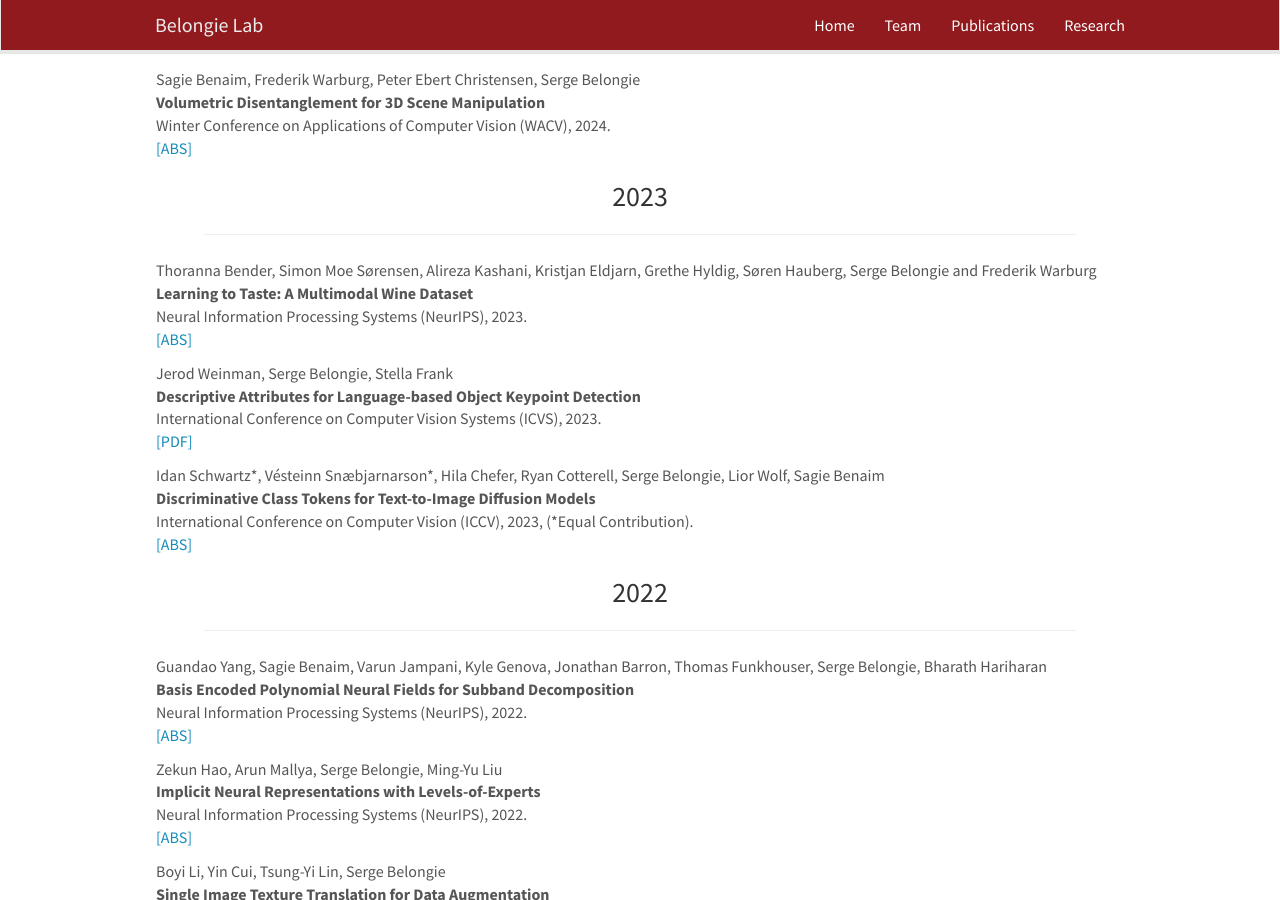
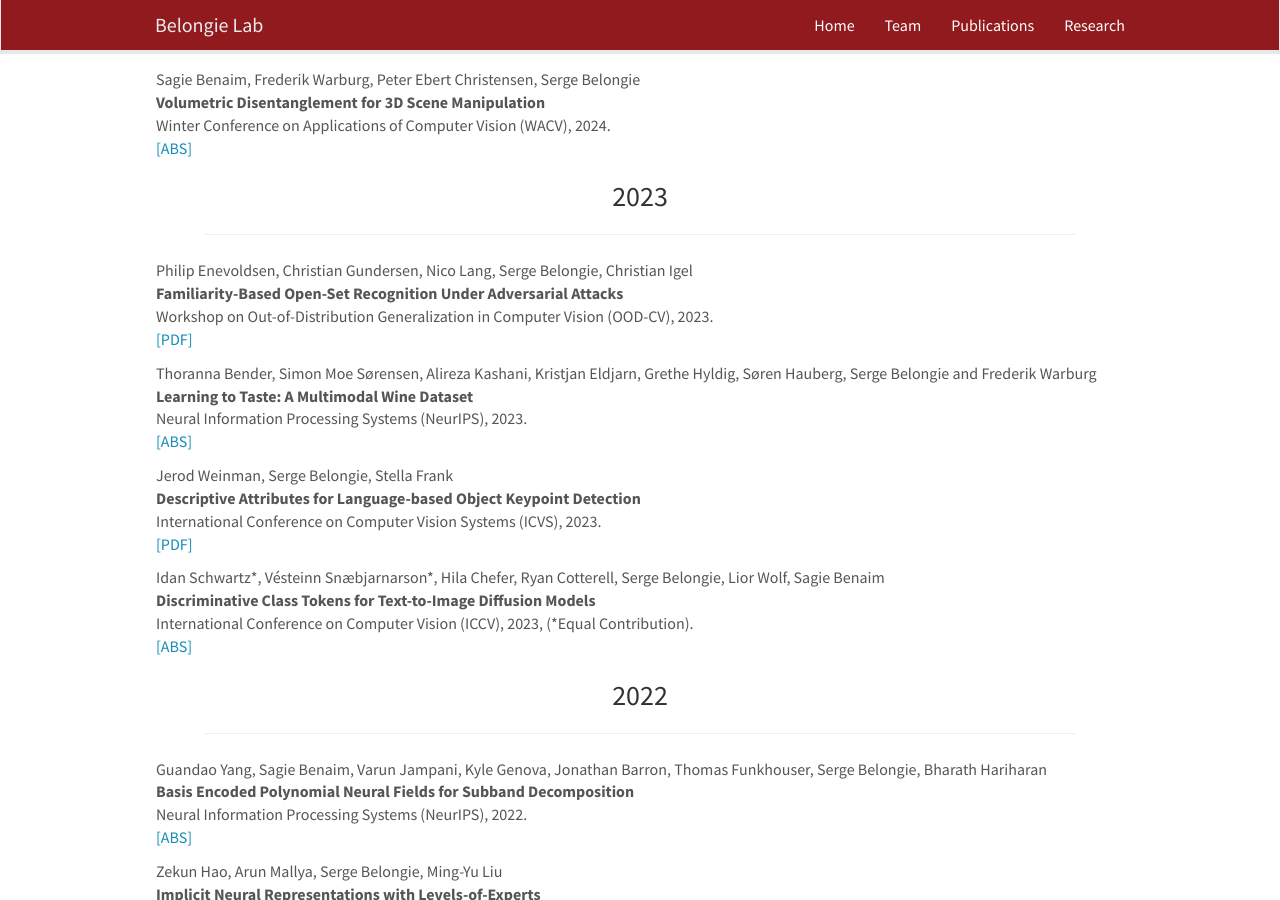
Before and after one commit to BelongieLab/belongielab.github.io, a Jekyll site: the page built from _pages/publications.md, in a window 1280 px wide and 900 px high, scrolled down 305 px. Built offline with Jekyll 4.4.1, drawn with Linux system fonts in a browser that asks for light colours; nearby versions of some CDN libraries.

Commit message:
add OOD-CV 2023 pub

```diff
--- a/_data/publist.yml
+++ b/_data/publist.yml
@@ -1,3 +1,13 @@
+- address: Paris
+  title: Familiarity-Based Open-Set Recognition Under Adversarial Attacks
+  author: Philip Enevoldsen, Christian Gundersen, Nico Lang, Serge Belongie, Christian Igel
+  link:
+    display: PDF
+    url: 2023_Familiarity-Based_Open-Set_Recognition_Under_Adversarial_Attacks
+  ref: Enevoldsen
+  venue: 'Workshop on Out-of-Distribution Generalization in Computer Vision (OOD-CV), '
+  year: '2023'
+  pub_type: conference
 - author: "Peter Ebert Christensen, V\xE9steinn Sn\xE6bjarnarson, Andrea Dittadi, Serge Belongie, Sagie Benaim"
   date: '2024-01-04'
   link:
```
